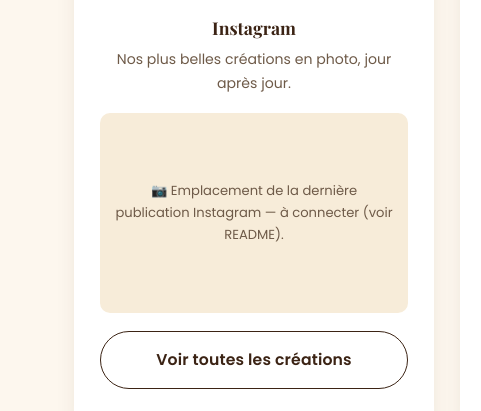
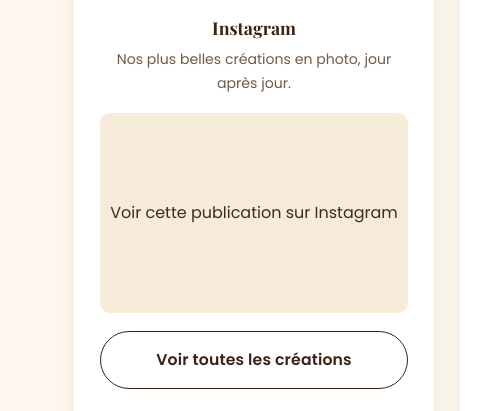
Before and after one commit to TheRocketOff/atelier-de-nono, a plain HTML site: page index.html in a window 1280 px wide. Shown: the part 6858-7269 px from the top of the page, 0-481 px from the left. Drawn offline with nearby package versions, Linux system fonts and the light colour scheme; grey boxes are pictures that could not be loaded; a script that the page names is missing; a web font is replaced by a local one.

Commit message:
Ajout du widget officiel Instagram (publication reelle)

```diff
--- a/index.html
+++ b/index.html
@@ -517,13 +517,16 @@
           </div>
           <h3>Instagram</h3>
           <p>Nos plus belles créations en photo, jour après jour.</p>
-          <div class="social-embed">
+          <div class="social-embed social-embed--instagram">
             <!--
-              Intégration Instagram réelle : embed.js officiel (nécessite l'URL
-              d'une publication précise) ou API Graph pour afficher le flux —
-              voir README.md, section "Réseaux sociaux".
+              Widget officiel Instagram (embed.js) — affiche une publication précise.
+              Pour la mettre à jour : ouvrez la publication dans l'app Instagram →
+              ••• → Copier le lien, puis remplacez l'URL ci-dessous (2 endroits :
+              data-instgrm-permalink et le href du lien).
             -->
-            <div class="social-placeholder">📷 Emplacement de la dernière publication Instagram — à connecter (voir README).</div>
+            <blockquote class="instagram-media" data-instgrm-permalink="https://www.instagram.com/p/DdRUejsqKf7/" data-instgrm-version="14" style="margin:0;width:100%;">
+              <a href="https://www.instagram.com/p/DdRUejsqKf7/" target="_blank" rel="noopener">Voir cette publication sur Instagram</a>
+            </blockquote>
           </div>
           <a href="https://www.instagram.com/latelier_de__nono/" target="_blank" rel="noopener" class="btn btn-outline btn-block" data-social="instagram">Voir toutes les créations</a>
         </div>
@@ -749,5 +752,6 @@
 
 <script src="assets/js/config.js"></script>
 <script src="assets/js/main.js"></script>
+<script async src="//www.instagram.com/embed.js"></script>
 </body>
 </html>
```
